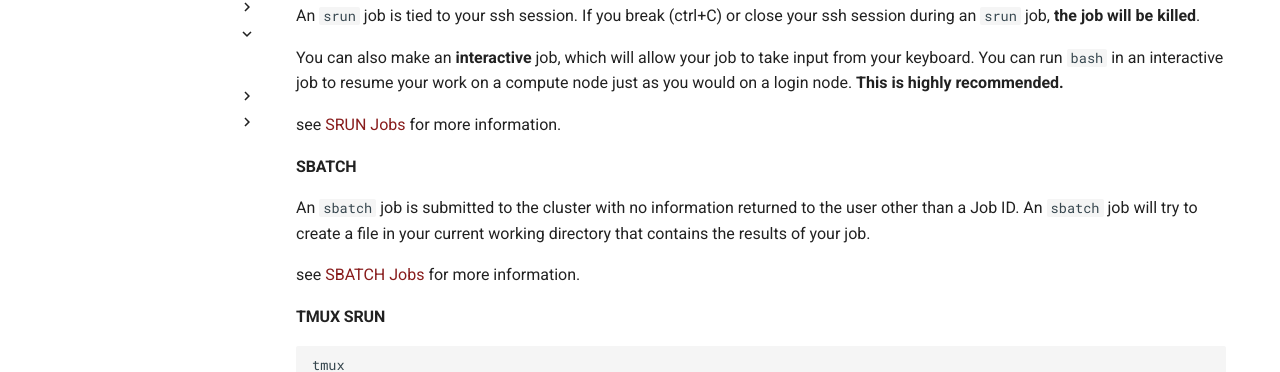
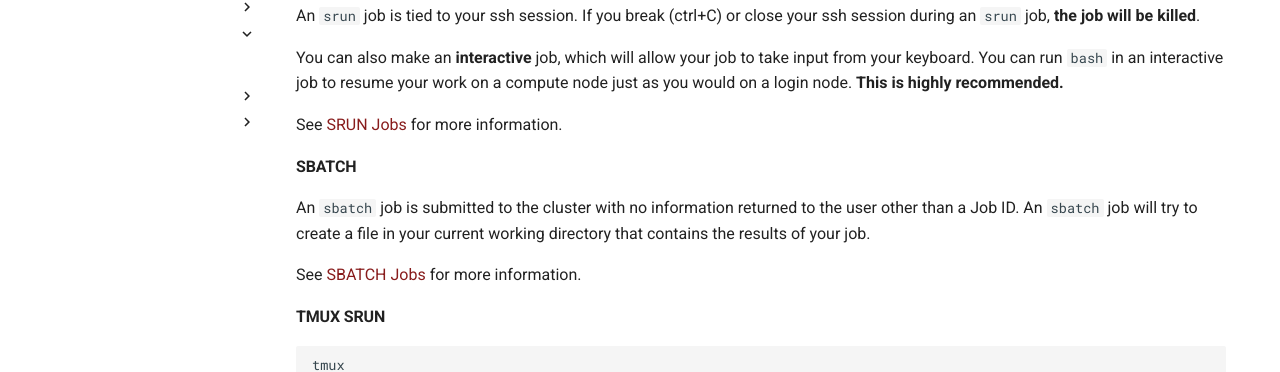
Before and after one commit to UMass-RC/unity-docs, an MkDocs documentation site: the page built from docs/slurm/index.md, in a window 1280 px wide and 900 px high, scrolled down 1210 px. Shown: the part 145-517 px from the top of the window. Built offline with MkDocs 1.6.1 and Material for MkDocs 9.7.7, drawn with Linux system fonts in a browser that asks for light colours; comment, search, counter and statistics services are not loaded.

Commit message:
capitalization

````diff
--- a/docs/slurm/index.md
+++ b/docs/slurm/index.md
@@ -40,12 +40,12 @@ An `srun` job is tied to your ssh session. If you break (ctrl+C) or close your s
 
 You can also make an **interactive** job, which will allow your job to take input from your keyboard. You can run `bash` in an interactive job to resume your work on a compute node just as you would on a login node. **This is highly recommended.**
 
-see [SRUN Jobs](../srun.md) for more information.
+See [SRUN Jobs](../srun.md) for more information.
 
 #### SBATCH ####
 An `sbatch` job is submitted to the cluster with no information returned to the user other than a Job ID. An `sbatch` job will try to create a file in your current working directory that contains the results of your job.
 
-see [SBATCH Jobs](../sbatch.md) for more information.
+See [SBATCH Jobs](../sbatch.md) for more information.
 
 #### TMUX SRUN ####
 ```
````
